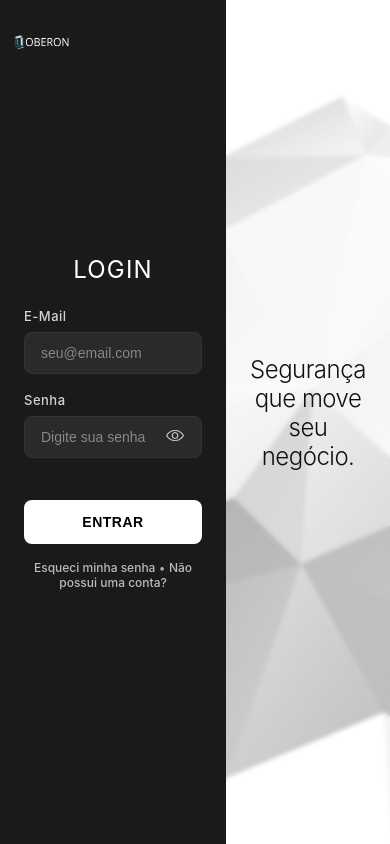
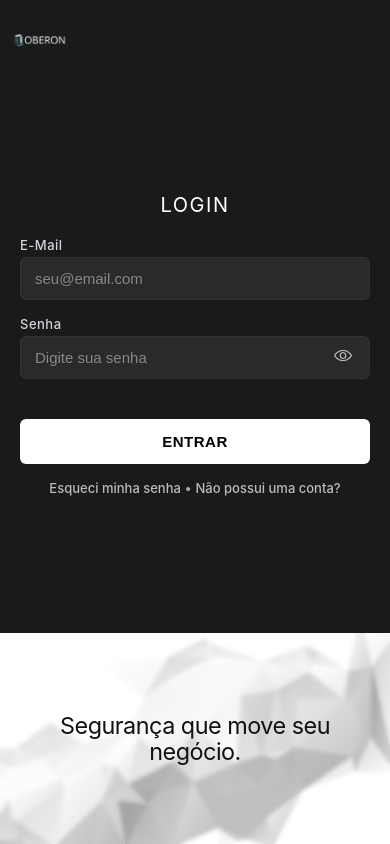
Before and after one commit to oberon-sis/Oberon-Aplicacao-Web, a website: page public/html/login.html in a window 390 px wide. Drawn offline with Linux system fonts and the light colour scheme.

Commit message:
fix: ajustando responsividade mobile

```diff
--- a/public/css/login.css
+++ b/public/css/login.css
@@ -215,91 +215,108 @@ input::placeholder {
     transform: translateY(-8px);
 }
 
-@media (max-width: 375px) {
+@media (max-width: 480px) {
     body {
-        padding: 0;
         overflow-y: auto;
         overflow-x: hidden;
     }
 
     .logo-oberon {
-        top: 16px;
-        left: 16px;
+        top: 12px;
+        left: 12px;
     }
 
     .logo {
-        width: 72px;
-        height: 72px;
+        width: 56px;
+        height: 56px;
     }
 
     .full-screen {
         flex-direction: column;
         height: auto;
         min-height: 100vh;
+        width: 100vw;
     }
 
     .login-container {
         width: 100vw;
-        height: 100vh;
-        padding: 80px 20px 32px 20px;
+        height: auto;
+        min-height: 75vh;
+        padding: 80px 20px 24px 20px;
         border-radius: 0;
-        min-height: 100vh;
-        justify-content: flex-start;
-        padding-top: 80px;
+        justify-content: center;
+        order: 1;
     }
 
     .login-title {
-        font-size: 24px;
-        letter-spacing: 2px;
-        margin-bottom: 32px;
-        margin-top: 20px;
+        font-size: 20px;
+        letter-spacing: 1.5px;
+        margin-bottom: 20px;
+        margin-top: 0;
     }
 
     .form-grupo {
-        margin-bottom: 20px;
+        margin-bottom: 16px;
     }
 
     label {
-        font-size: 14px;
-        margin-bottom: 6px;
+        font-size: 13px;
+        margin-bottom: 4px;
+        font-weight: 500;
     }
 
     input[type="email"],
     input[type="password"],
     input[type="text"] {
-        padding: 14px 16px;
-        font-size: 16px;
-        border-radius: 8px;
+        padding: 12px 14px;
+        font-size: 15px;
+        border-radius: 6px;
     }
 
     .password-toggle {
-        right: 14px;
-        padding: 8px;
+        right: 12px;
+        padding: 6px;
     }
 
     .password-toggle img {
-        width: 20px;
-        height: 20px;
+        width: 18px;
+        height: 18px;
     }
 
     .login-btn {
-        padding: 16px;
-        font-size: 16px;
-        margin-top: 32px;
-        border-radius: 8px;
+        padding: 14px;
+        font-size: 15px;
+        margin-top: 24px;
+        border-radius: 6px;
     }
 
     .redirecionamento {
-        margin-top: 24px;
-        font-size: 14px;
-        line-height: 1.4;
+        margin-top: 16px;
+        font-size: 13px;
+        line-height: 1.3;
     }
 
     .frase-impacto {
-        display: none;
+        width: 100vw;
+        min-height: 25vh;
+        height: auto;
+        padding: 20px 20px;
+        order: 2;
+        background-size: cover;
+        background-position: center;
+    }
+
+    .frase-impacto .title {
+        font-size: clamp(16px, 6vw, 24px);
+        line-height: 1.1;
+        margin-bottom: 0;
+        font-weight: 400;
+    }
+
+    .frase-impacto .title:hover {
+        transform: none;
     }
 }
-
 
 
 @media (min-width: 481px) and (max-width: 768px) {
```
